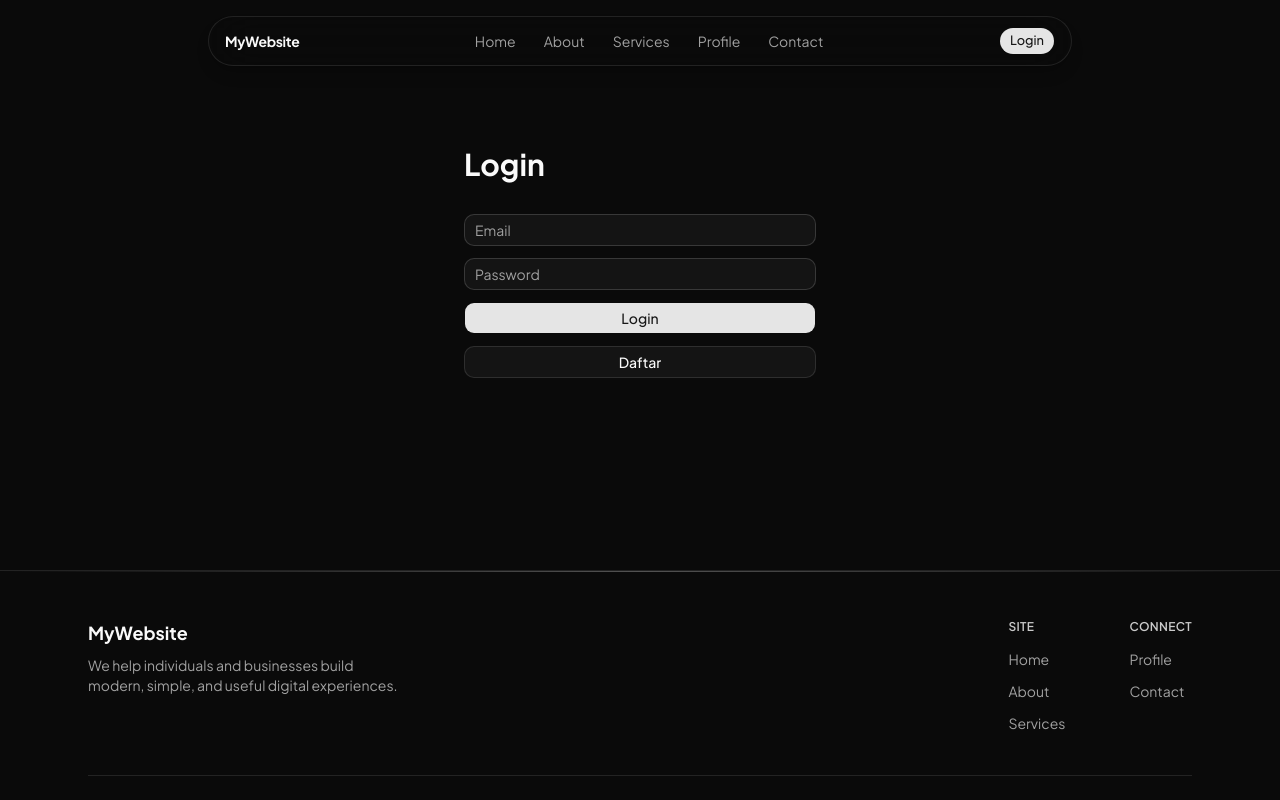
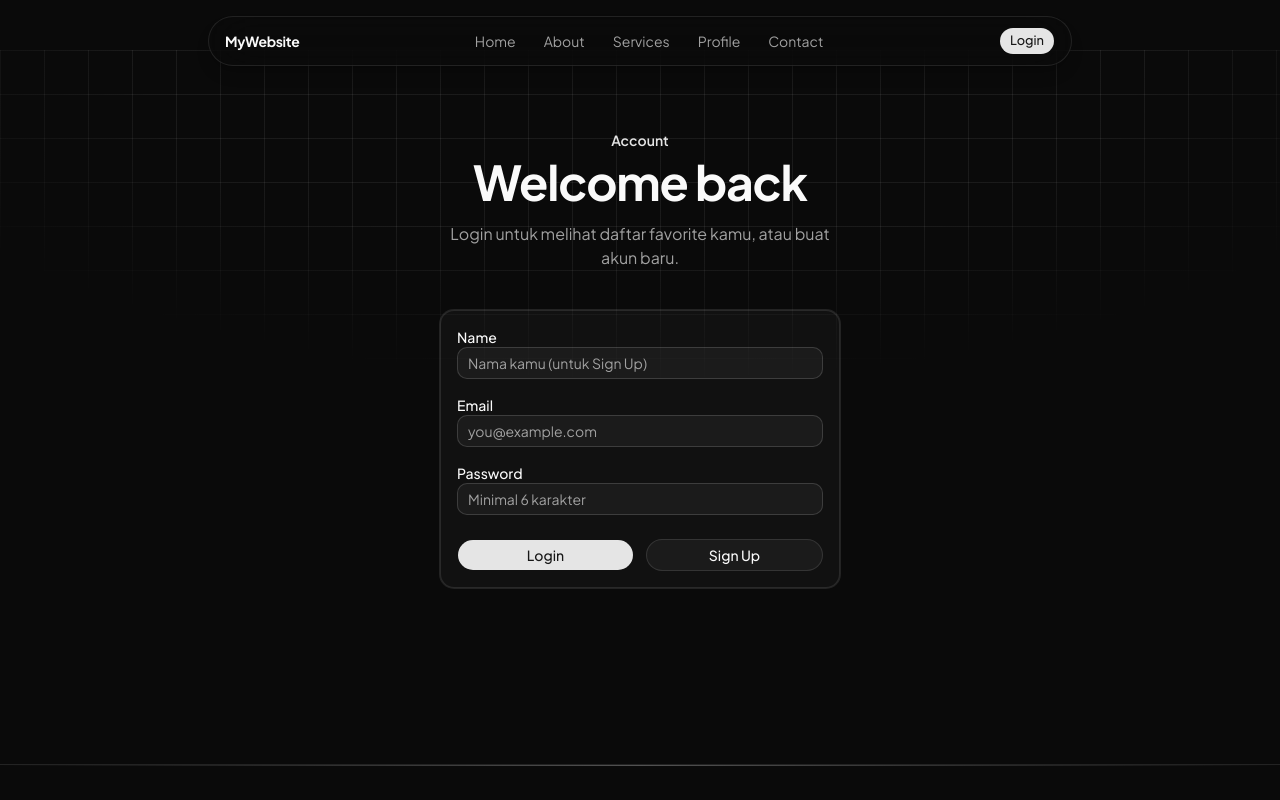
Before and after one commit to nurindahpratiwi/companyprofile, a Next.js app: page /login in a window 1280 px wide. Shown: the top 800 px of the page. Built offline with nearby package versions, Linux system fonts and the light colour scheme; no server answers.

Commit message:
ubah login page

```diff
--- a/app/login/actions.js
+++ b/app/login/actions.js
@@ -24,6 +24,9 @@ export async function signup(formData) {
   const { error } = await supabase.auth.signUp({
     email: formData.get("email"),
     password: formData.get("password"),
+    options: {
+      data: { name: formData.get("name") }, // disimpan di user_metadata
+    },
   });
 
   if (error) redirect("/error");
--- a/app/login/page.js
+++ b/app/login/page.js
@@ -1,21 +1,92 @@
 import { login, signup } from "./actions";
 import { Button } from "@/components/ui/button";
 import { Input } from "@/components/ui/input";
+import { Card, CardContent } from "@/components/ui/card";
 
 export default function LoginPage() {
   return (
-    <section className="mx-auto max-w-sm px-4 py-24">
-      <h1 className="text-3xl font-bold">Login</h1>
+    <section className="relative">
+      <div className="bg-grid bg-radial-fade absolute inset-0 -z-10" />
 
-      <form className="mt-8 flex flex-col gap-3">
-        <Input name="email" type="email" placeholder="Email" required />
-        <Input name="password" type="password" placeholder="Password" required />
+      <div className="mx-auto max-w-md px-6 py-20">
+        <div className="text-center">
+          <p className="text-sm font-semibold text-primary">Account</p>
+          <h1 className="mt-2 text-4xl font-bold tracking-tight md:text-5xl">
+            Welcome back
+          </h1>
+          <p className="mt-4 text-muted-foreground">
+            Login untuk melihat daftar favorite kamu, atau buat akun baru.
+          </p>
+        </div>
 
-        <Button formAction={login}>Login</Button>
-        <Button formAction={signup} variant="outline">
-          Daftar
-        </Button>
-      </form>
+        <Card className="mt-10 border border-white/10 bg-foreground/[0.03]">
+          <CardContent>
+            <form className="space-y-4">
+              <div className="space-y-1.5">
+                <label
+                  htmlFor="name"
+                  className="text-sm font-medium"
+                >
+                  Name
+                </label>
+                <Input
+                  id="name"
+                  name="name"
+                  placeholder="Nama kamu (untuk Sign Up)"
+                />
+              </div>
+
+              <div className="space-y-1.5">
+                <label
+                  htmlFor="email"
+                  className="text-sm font-medium"
+                >
+                  Email
+                </label>
+                <Input
+                  id="email"
+                  name="email"
+                  type="email"
+                  placeholder="you@example.com"
+                  required
+                />
+              </div>
+
+              <div className="space-y-1.5">
+                <label
+                  htmlFor="password"
+                  className="text-sm font-medium"
+                >
+                  Password
+                </label>
+                <Input
+                  id="password"
+                  name="password"
+                  type="password"
+                  placeholder="Minimal 6 karakter"
+                  required
+                />
+              </div>
+
+              <div className="grid grid-cols-2 gap-3 pt-2">
+                <Button
+                  formAction={login}
+                  className="rounded-full"
+                >
+                  Login
+                </Button>
+                <Button
+                  formAction={signup}
+                  variant="outline"
+                  className="rounded-full"
+                >
+                  Sign Up
+                </Button>
+              </div>
+            </form>
+          </CardContent>
+        </Card>
+      </div>
     </section>
   );
 }
```
